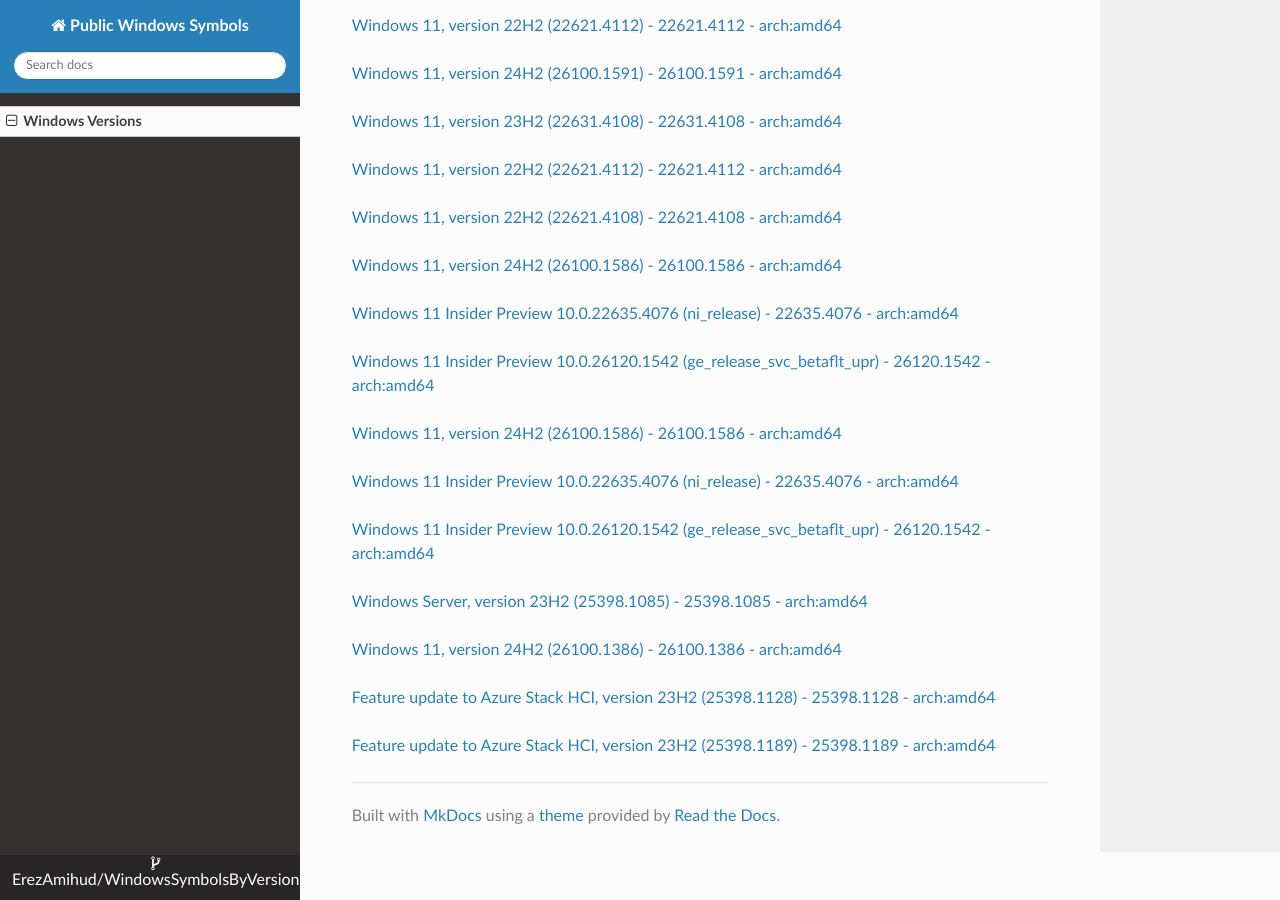
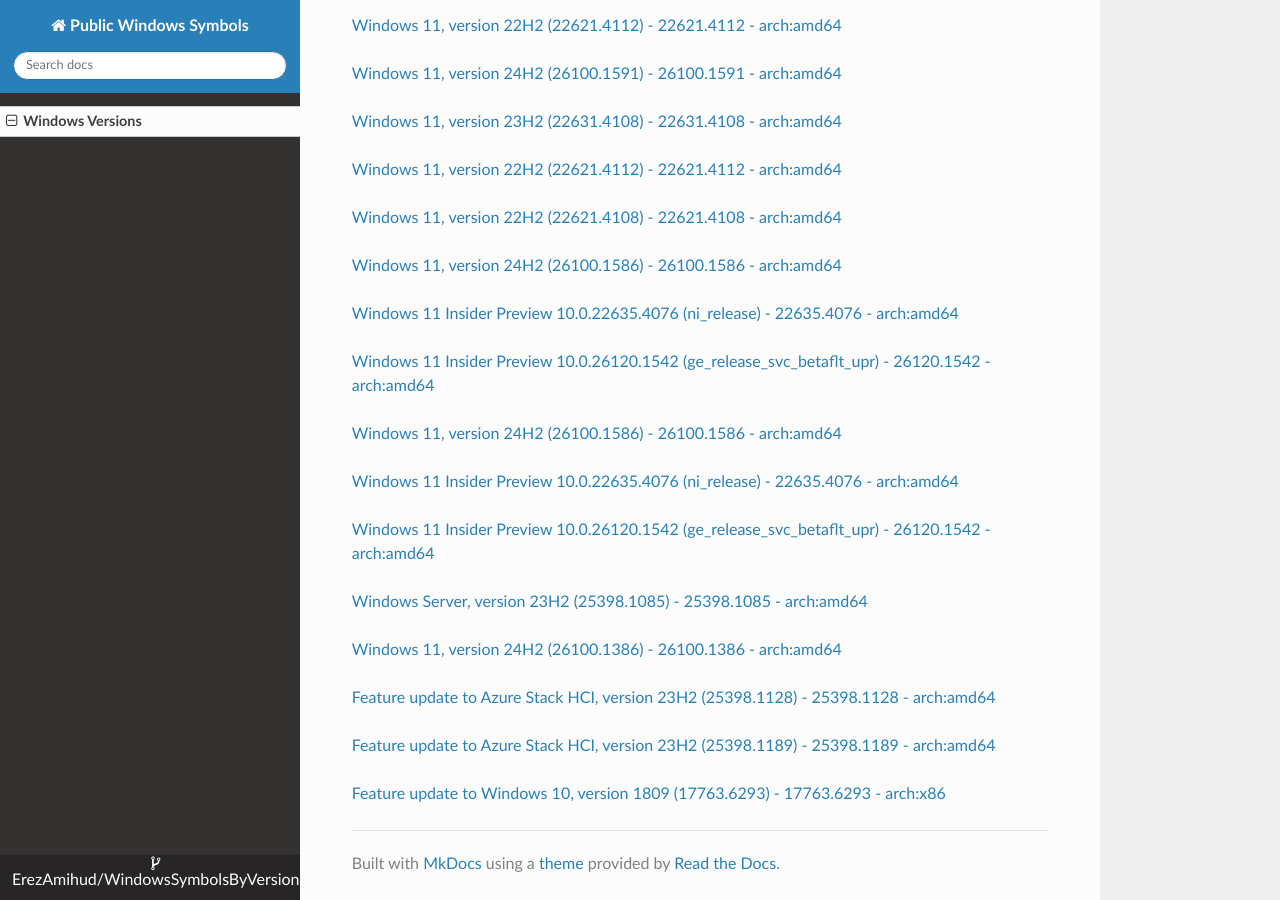
Before and after one commit to ErezAmihud/WindowsSymbolsByVersion, an MkDocs documentation site: the page built from docs/index.md, in a window 1280 px wide and 900 px high, scrolled down 5693 px. Built offline with MkDocs 1.6.1, drawn with Linux system fonts in a browser that asks for light colours; nearby versions of some CDN libraries.

Commit message:
Automated commit, add manifest for 87cc3574-66ef-482a-9edb-b40e8cb11e2f

```diff
--- a/docs/index.md
+++ b/docs/index.md
@@ -286,3 +286,6 @@
 
 
 [Feature update to Azure Stack HCI, version 23H2 (25398.1189) - 25398.1189 - arch:amd64](https://github.com/ErezAmihud/WindowsSymbolsByVersion/blob/main/manifests/d6c8b547-a2c2-4539-bde3-f9343fb7c757.manifest)
+
+
+[Feature update to Windows 10, version 1809 (17763.6293) - 17763.6293 - arch:x86](https://github.com/ErezAmihud/WindowsSymbolsByVersion/blob/main/manifests/87cc3574-66ef-482a-9edb-b40e8cb11e2f.manifest)
```
Also changed, not shown: process_builds.json (+1 -1 lines), 1 other file.
